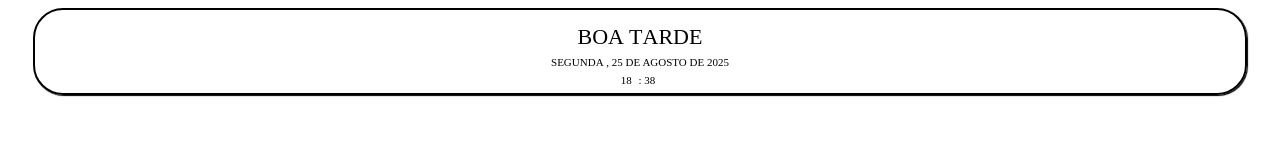
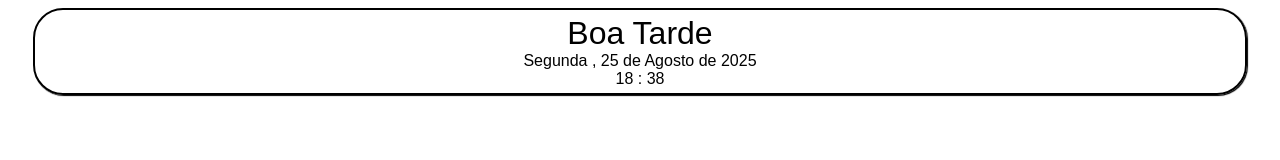
Before and after one commit to brunnovilela/Calendario, a plain HTML site: page index.html in a window 1280 px wide. Drawn offline with Linux system fonts and the light colour scheme.

Commit message:
index.html

```diff
--- a/index.html
+++ b/index.html
@@ -11,7 +11,7 @@
 
 
         body{
-            font-variant-caps: all-petite-caps;
+            font-family: Arial, sans-serif;
 
 
         }
```
